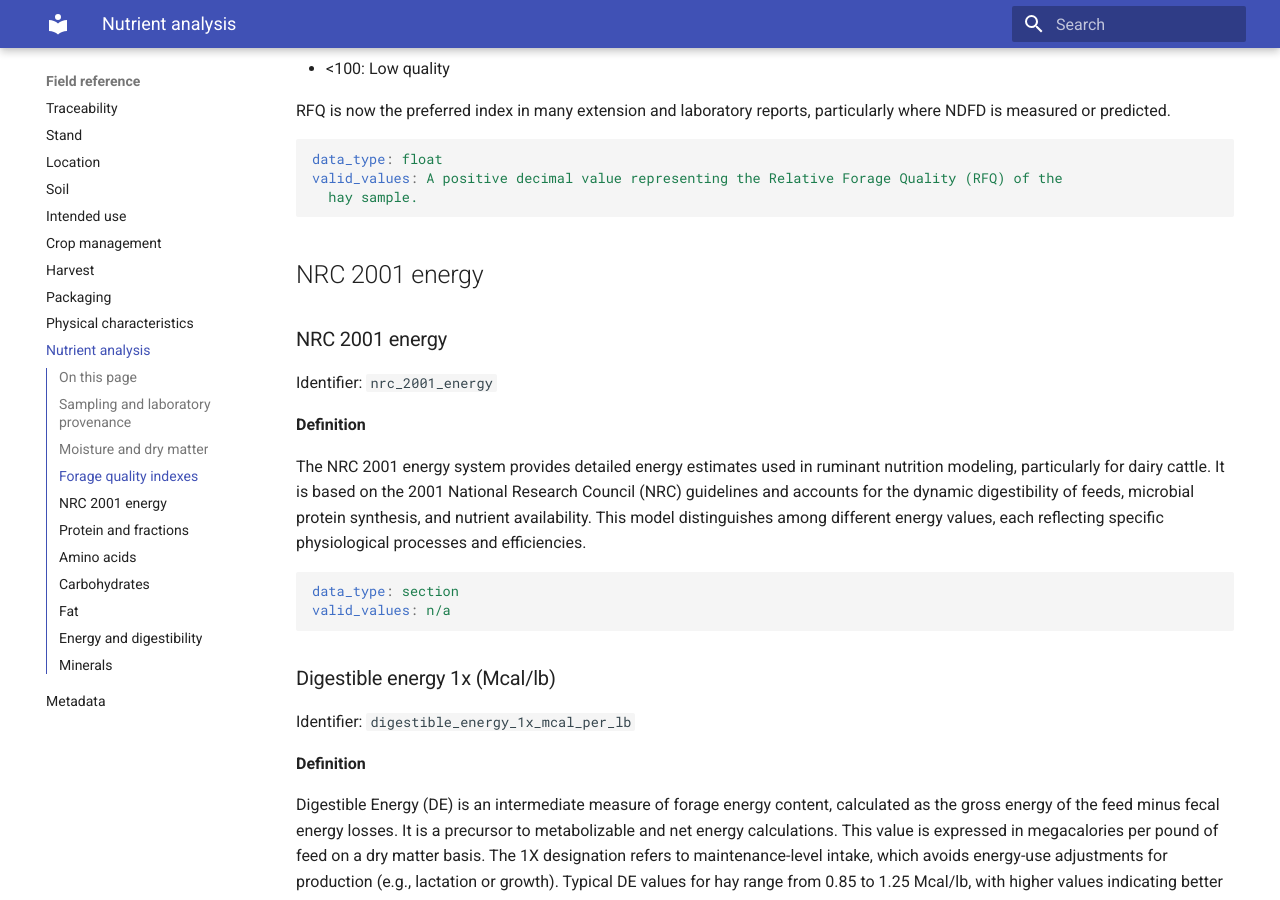
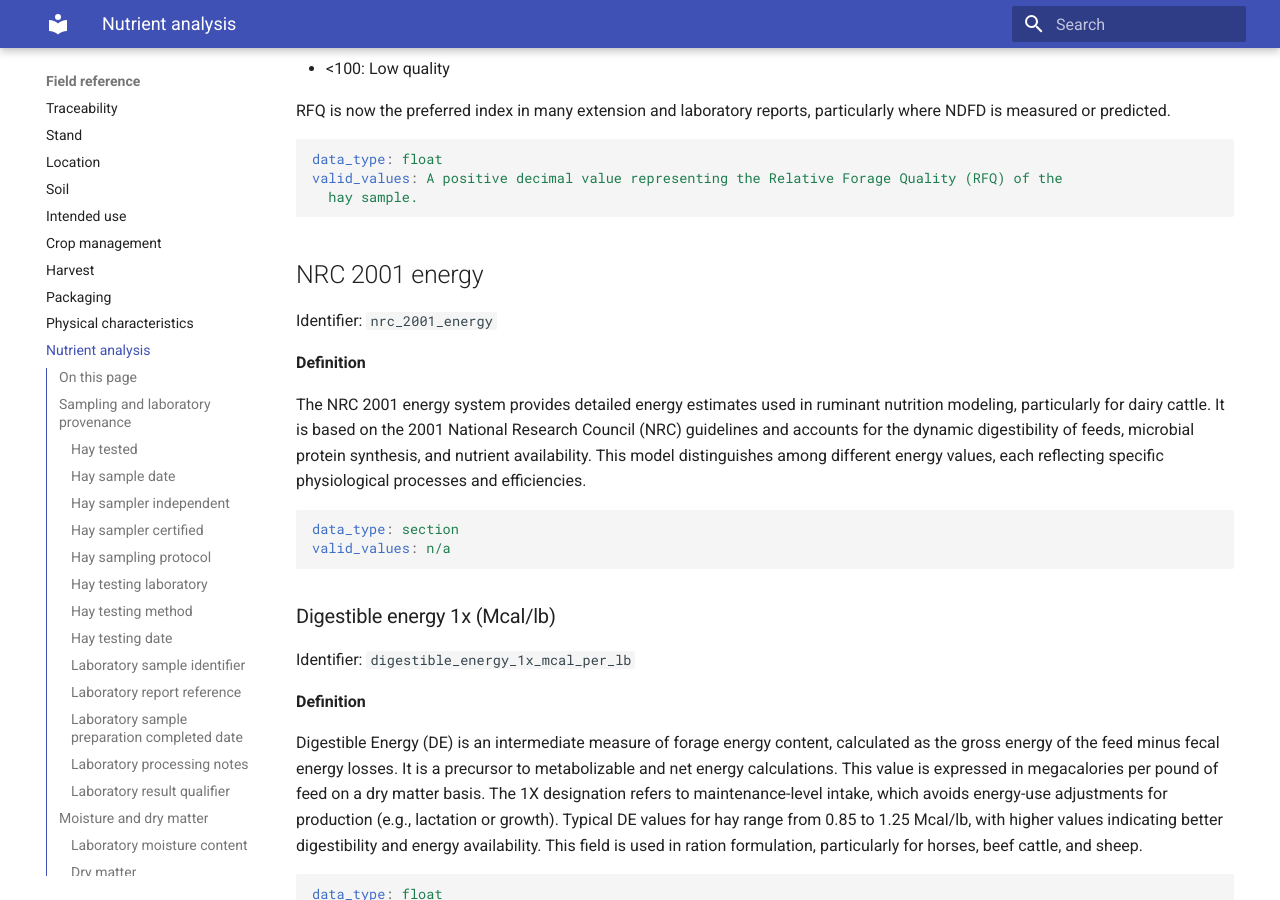
Before and after one commit to lode-global/hay-spec, an MkDocs documentation site: the page built from docs/fields/nutrient_analysis.md, in a window 1280 px wide and 900 px high, scrolled down 8279 px. Built offline with MkDocs 1.6.1 and Material for MkDocs 9.7.7, drawn with Linux system fonts in a browser that asks for light colours; some of the changed text lies outside the part shown.

Commit message:
Fix repeated nutrient headings and restore field contents links

```diff
--- a/docs/fields/nutrient_analysis.md
+++ b/docs/fields/nutrient_analysis.md
@@ -392,11 +392,9 @@ valid_values: A positive decimal value representing the Relative Forage Quality
 
 <a id="nav-nrc-energy"></a>
 
+<a id="node-sections-9-fields-17"></a>
+
 ## NRC 2001 energy
-
-<a id="node-sections-9-fields-17"></a>
-
-### NRC 2001 energy
 
 Identifier: `nrc_2001_energy`
 
@@ -654,11 +652,9 @@ valid_values: 'A positive decimal value representing the Total Digestible Nutrie
 
 <a id="nav-protein"></a>
 
+<a id="node-sections-9-fields-29"></a>
+
 ## Protein and fractions
-
-<a id="node-sections-9-fields-29"></a>
-
-### Protein and fractions
 
 Identifier: `protein_and_fractions`
 
@@ -838,11 +834,9 @@ valid_values: 'A positive decimal value representing the neutral detergent insol
 
 <a id="nav-amino-acids"></a>
 
+<a id="node-sections-9-fields-37"></a>
+
 ## Amino acids
-
-<a id="node-sections-9-fields-37"></a>
-
-### Amino acids
 
 Identifier: `amino_acids`
 
@@ -899,11 +893,9 @@ valid_values: 'A positive decimal value representing the methionine content of t
 
 <a id="nav-carbohydrates"></a>
 
+<a id="node-sections-9-fields-40"></a>
+
 ## Carbohydrates
-
-<a id="node-sections-9-fields-40"></a>
-
-### Carbohydrates
 
 Identifier: `carbohydrates`
 
@@ -1049,11 +1041,9 @@ valid_values: 'A positive decimal value representing the water-soluble carbohydr
 
 <a id="nav-fat"></a>
 
+<a id="node-sections-9-fields-47"></a>
+
 ## Fat
-
-<a id="node-sections-9-fields-47"></a>
-
-### Fat
 
 Identifier: `fat`
 
@@ -1134,11 +1124,9 @@ valid_values: 'A positive decimal value representing the rumen unsaturated fatty
 
 <a id="nav-digestibility"></a>
 
+<a id="node-sections-9-fields-51"></a>
+
 ## Energy and digestibility
-
-<a id="node-sections-9-fields-51"></a>
-
-### Energy and digestibility
 
 Identifier: `energy_and_digestibility`
 
@@ -1264,11 +1252,9 @@ valid_values: 'A positive decimal value representing the digestible energy (DE)
 
 <a id="nav-minerals"></a>
 
+<a id="node-sections-9-fields-57"></a>
+
 ## Minerals
-
-<a id="node-sections-9-fields-57"></a>
-
-### Minerals
 
 Identifier: `minerals`
 
--- a/mkdocs.yml
+++ b/mkdocs.yml
@@ -23,7 +23,7 @@ theme:
 markdown_extensions:
   - toc:
       permalink: true
-      toc_depth: 2
+      toc_depth: 3
   - admonition
   - codehilite
   - pymdownx.details
```
Also changed, not shown: notes/reference-display.md (+3 -1 lines), 2 other files.
